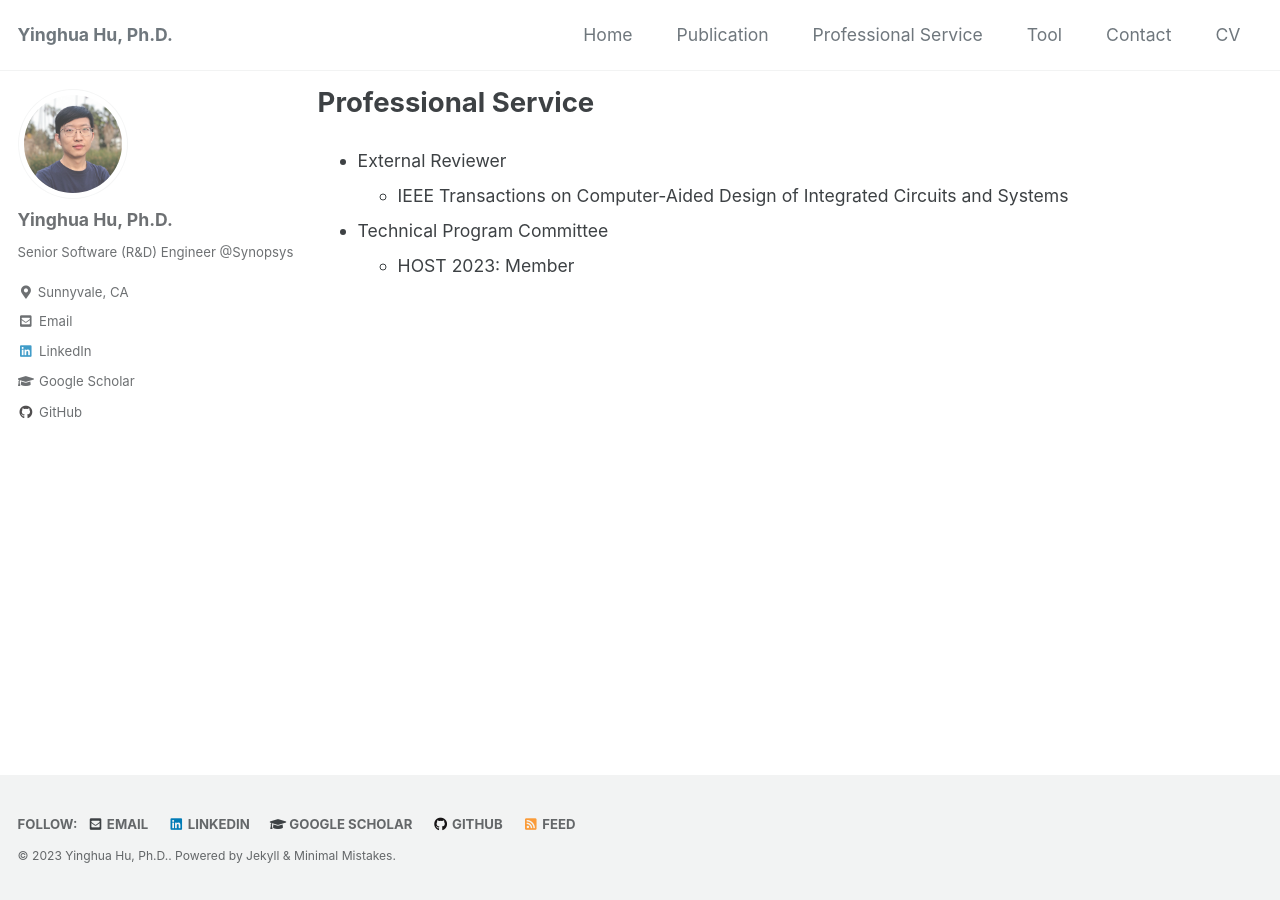
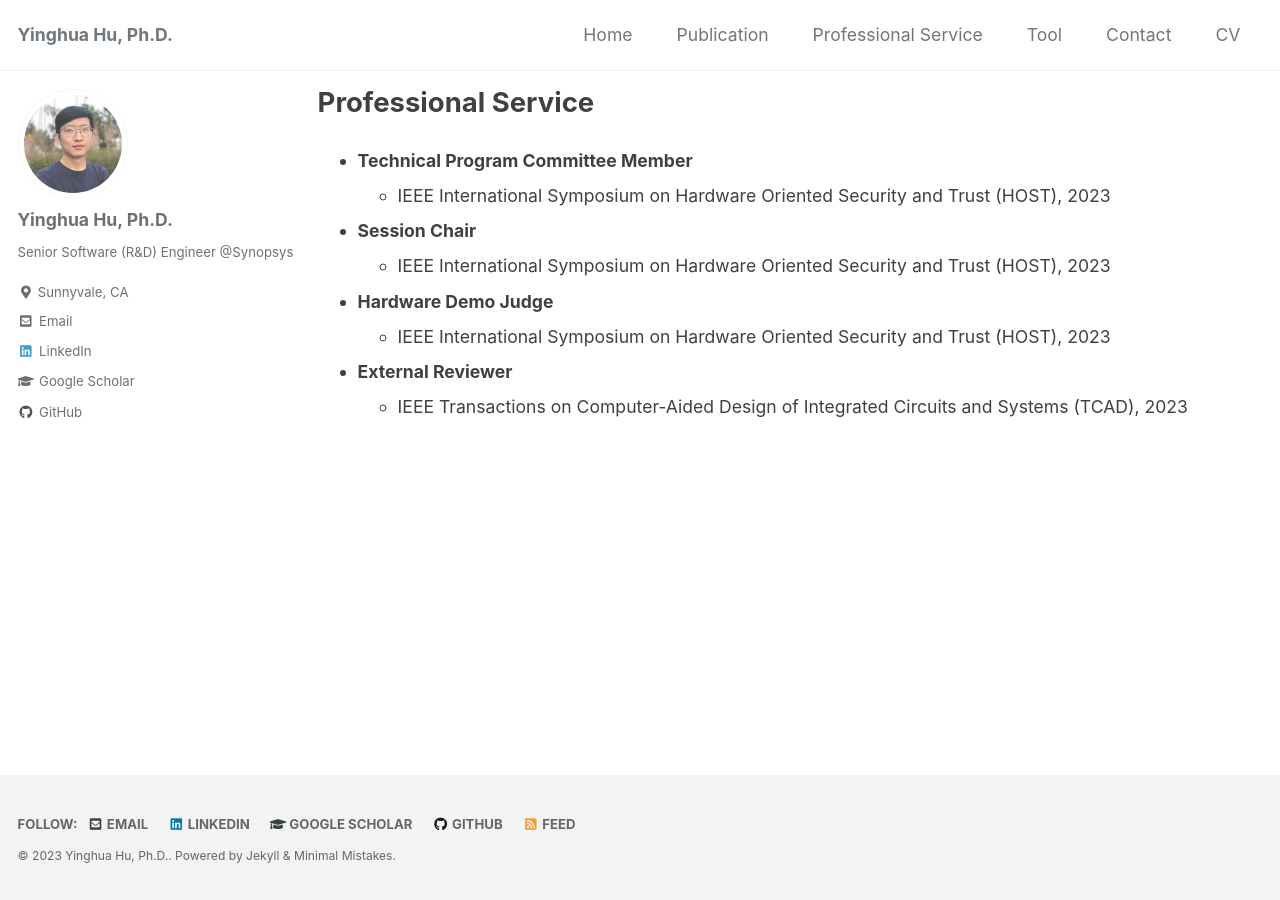
Before and after one commit to yinghuah/yinghuah.github.io, a Jekyll site: the page built from _pages/professional_activity.md, in a window 1280 px wide. Built offline with Jekyll 4.4.1, drawn with Linux system fonts in a browser that asks for light colours; cached includes are drawn as plain includes; our own code applies the rules of GitHub Pages for plain Markdown files.

Commit message:
Service & paper update

```diff
--- a/_pages/professional_activity.md
+++ b/_pages/professional_activity.md
@@ -6,8 +6,14 @@ title: null
 
 # Professional Service
 
-- External Reviewer
-	- IEEE Transactions on Computer-Aided Design of Integrated Circuits and Systems
+- **Technical Program Committee Member**
+	- IEEE International Symposium on Hardware Oriented Security and Trust (HOST), 2023
 
-- Technical Program Committee
-	- HOST 2023: Member
+- **Session Chair**
+	- IEEE International Symposium on Hardware Oriented Security and Trust (HOST), 2023
+
+- **Hardware Demo Judge**
+	- IEEE International Symposium on Hardware Oriented Security and Trust (HOST), 2023
+
+- **External Reviewer**
+	- IEEE Transactions on Computer-Aided Design of Integrated Circuits and Systems (TCAD), 2023
```
Also changed, not shown: 1 other file.
